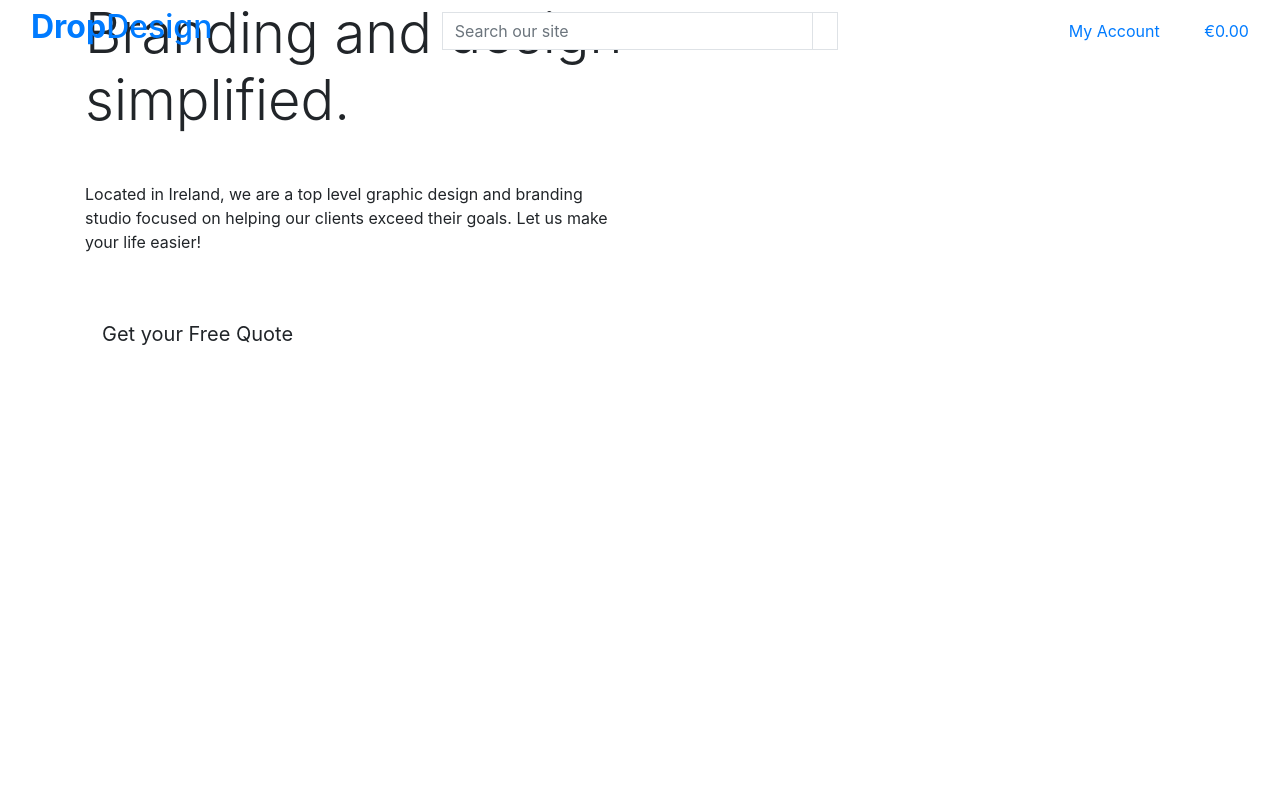
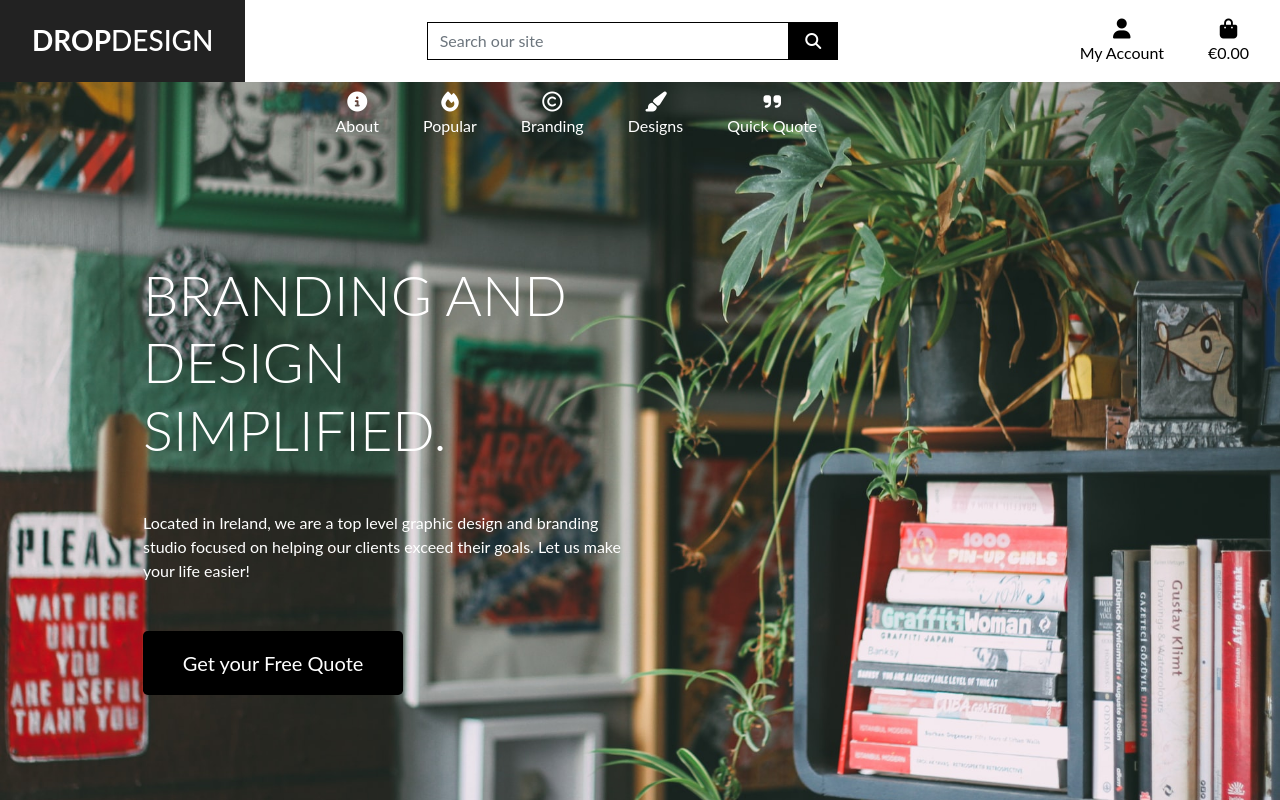
Before and after one commit to Liam-gosnell/Milestonefour, a Django app: page / in a window 1280 px wide. Run offline with Django 3.2, Linux system fonts and the light colour scheme; some libraries are stand-ins or nearby versions.

Commit message:
Added styling to base.html page , base.css styles added , font awesome added, google fonts added

```diff
--- a/dropdesign/settings.py
+++ b/dropdesign/settings.py
@@ -147,3 +147,7 @@ USE_TZ = True
 # https://docs.djangoproject.com/en/3.0/howto/static-files/
 
 STATIC_URL = '/static/'
+STATICFILES_DIRS = (os.path.join(BASE_DIR, 'static'),)
+
+MEDIA_URL = '/media/'
+MEDIA_ROOT = os.path.join(BASE_DIR, 'media')
--- a/dropdesign/urls.py
+++ b/dropdesign/urls.py
@@ -15,9 +15,11 @@ Including another URLconf
 """
 from django.contrib import admin
 from django.urls import path, include
+from django.conf import settings
+from django.conf.urls.static import static
 
 urlpatterns = [
     path('admin/', admin.site.urls),
     path('accounts/', include('allauth.urls')),
     path('', include('home.urls')),
-]
+] + static(settings.MEDIA_URL, document_root=settings.MEDIA_ROOT)
--- a/home/templates/home/index.html
+++ b/home/templates/home/index.html
@@ -15,11 +15,11 @@
     <div class="container h-100">
         <div class="row h-100">
             <div class="col-7 col-md-6 my-auto">
-                <h1 class="display-4 logo-font text-black">
+                <h1 class="display-4 logo-font text-white">
                     Branding and design simplified.
                 </h1>
                 <div class="my-5">
-                    <p>
+                    <p class="text-white">
                         Located in Ireland, we are a top level graphic design and branding studio focused on helping our clients exceed their goals. Let us make your life easier!
                     </p>
                 </div>
--- /dev/null
+++ b/static/css/base.css
@@ -0,0 +1,92 @@
+
+
+html {
+    height: 100%;
+}
+
+body {
+    background: url('/media/drop-design-bg.jpeg') no-repeat center center fixed;
+    background-size: cover;
+    height: calc(100vh - 164px);
+    color: #555;
+    font-family: 'Lato';
+}
+
+/* from Bulma */
+.icon {
+    align-items: center;
+    display: inline-flex;
+    justify-content: center;
+    height: 1.5rem;
+    width: 1.5rem;
+}
+
+.logo-font {
+    text-transform: uppercase;
+}
+
+.main-logo-link {
+    width: fit-content;
+}
+
+.get-quote-button {
+    background: black;
+    color: white;
+    min-width: 260px;
+}
+
+.btn-black {
+    background: black;
+    color: white;
+}
+
+.get-quote-button:hover,
+.get-quote-button:active,
+.get-quote-button:focus,
+.btn-black:hover,
+.btn-black:active,
+.btn-black:focus {
+    background: #222;
+    color: white;
+}
+
+.col-lg-4 {
+    padding-left: 0px;
+}
+
+.text-black {
+    color: #000 !important;
+}
+
+
+.text-white {
+    color: #fff !important;
+}
+
+.border-black {
+    border: 1px solid black !important;
+}
+
+/* -------------------------------- Media Queries */
+
+/* Slightly larger container on xl screens */
+@media (min-width: 1200px) {
+  .container {
+    max-width: 80%;
+  }
+}
+
+/* fixed top navbar only on medium and up */
+@media (min-width: 992px) {
+    .fixed-top-desktop-only {
+        position: fixed;
+        top: 0;
+        right: 0;
+        left: 0;
+        z-index: 1030;
+    }
+
+    .header-container {
+        padding-top: 164px;
+    }
+}
--- a/templates/base.html
+++ b/templates/base.html
@@ -15,12 +15,15 @@
 
     {% block corecss %}
         <link rel="stylesheet" href="https://stackpath.bootstrapcdn.com/bootstrap/4.5.0/css/bootstrap.min.css" integrity="sha384-9aIt2nRpC12Uk9gS9baDl411NQApFmC26EwAOH8WgZl5MYYxFfc+NcPb1dKGj7Sk" crossorigin="anonymous">
+        <link href="https://fonts.googleapis.com/css2?family=Crete+Round&display=swap" rel="stylesheet">
+        <link rel="stylesheet" href="{% static 'css/base.css' %}">
     {% endblock %}
 
     {% block extra_css %}
     {% endblock %}
 
     {% block corejs %}
+        <script src="https://kit.fontawesome.com/4c93af52a0.js" crossorigin="anonymous"></script>
         <script src="https://code.jquery.com/jquery-3.5.1.slim.min.js" integrity="sha384-DfXdz2htPH0lsSSs5nCTpuj/zy4C+OGpamoFVy38MVBnE+IbbVYUew+OrCXaRkfj" crossorigin="anonymous"></script>
         <script src="https://cdn.jsdelivr.net/npm/popper.js@1.16.0/dist/umd/popper.min.js" integrity="sha384-Q6E9RHvbIyZFJoft+2mJbHaEWldlvI9IOYy5n3zV9zzTtmI3UksdQRVvoxMfooAo" crossorigin="anonymous"></script>
         <script src="https://stackpath.bootstrapcdn.com/bootstrap/4.5.0/js/bootstrap.min.js" integrity="sha384-OgVRvuATP1z7JjHLkuOU7Xw704+h835Lr+6QL9UvYjZE3Ipu6Tp75j7Bh/kR0JKI" crossorigin="anonymous"></script>
@@ -34,10 +37,10 @@
 
   <body>
     <header class="container-fluid fixed-top">
-        <div class="row">
-            <div class="col-12 col-lg-4 my-auto py-1 py-lg-0 text-center text-lg-left">
-                <a href="{% url 'home' %" class="nav-link main-logo-link">
-                    <h2 class="logo-font text-black"><strong>Drop</strong>Design</h2>
+        <div id="topnav" class="row bg-white  d-none d-lg-flex">
+            <div class="col-12 col-lg-4 my-auto py-1 py-lg-0 text-center  text-lg-left">
+                <a href="{% url 'home' %" class="nav-link btn-black main-logo-link">
+                    <h3 class="logo-font text-white mb-3 mt-3 ml-3 mr-3"><strong>Drop</strong>Design</h3>
                 </a>
             </div>
             <div class="col-12 col-lg-4 my-auto py-1 py-lg-0">
@@ -93,6 +96,61 @@
                 </ul>
             </div>
         </div>
+
+        <div class=" text-center col-12 col-lg-8 my-auto py-1 py-lg-0">
+                <ul class="list-inline list-unstyled text-center text-lg-right my-0">
+                     <li class="list-inline-item">
+                        <a class="text-black nav-link" href="">
+                            <div class="text-center">
+                                <div><i class="fas fa-info-circle fa-lg text-white"></i></div>
+                                <p class="my-0 text-white">
+                                    About
+                                </p>
+                            </div>
+                        </a>
+                    </li>
+                     <li class="list-inline-item">
+                        <a class="text-black nav-link" href="">
+                            <div class="text-center">
+                                <div><i class="fas fa-fire fa-lg text-white"></i></div>
+                                <p class="my-0 text-white">
+                                    Popular
+                                </p>
+                            </div>
+                        </a>
+                    </li>
+                     <li class="list-inline-item">
+                        <a class="text-black nav-link" href="">
+                            <div class="text-center">
+                                <div><i class="far fa-copyright fa-lg text-white"></i></div>
+                                <p class="my-0 text-white">
+                                    Branding
+                                </p>
+                            </div>
+                        </a>
+                    </li>
+                     <li class="list-inline-item">
+                        <a class="text-black nav-link" href="">
+                            <div class="text-center">
+                                <div><i class="fas fa-paint-brush fa-lg text-white"></i></div>
+                                <p class="my-0 text-white">
+                                    Designs
+                                </p>
+                            </div>
+                        </a>
+                    </li>
+                    <li class="list-inline-item">
+                        <a class="text-black nav-link" href="">
+                            <div class="text-center">
+                                <div><i class="fas fa-quote-right fa-lg text-white"></i></div>
+                                <p class="my-0 text-white">
+                                    Quick Quote
+                                </p>
+                            </div>
+                        </a>
+                    </li>
+                </ul>
+        </div>
     </header>
 
     {% if messages %}
```
Also changed, not shown: media/drop-design-bg.jpeg (added).
